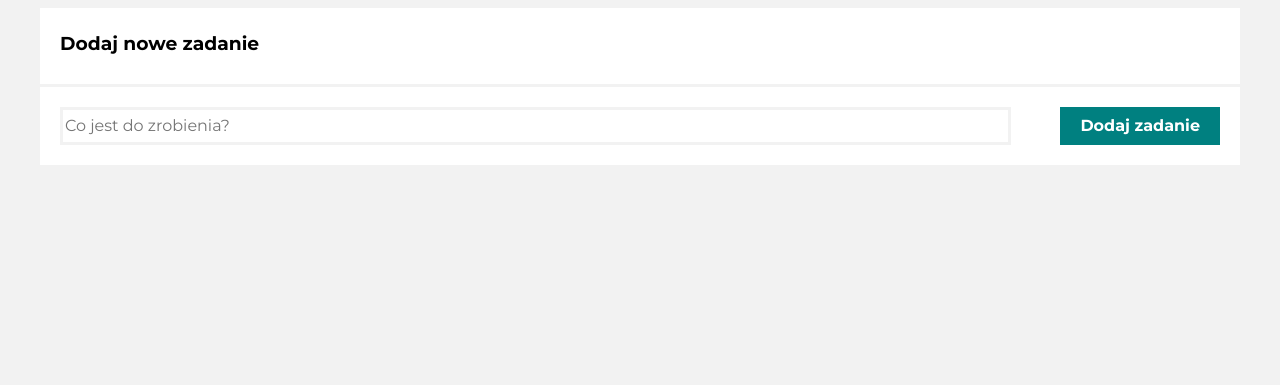
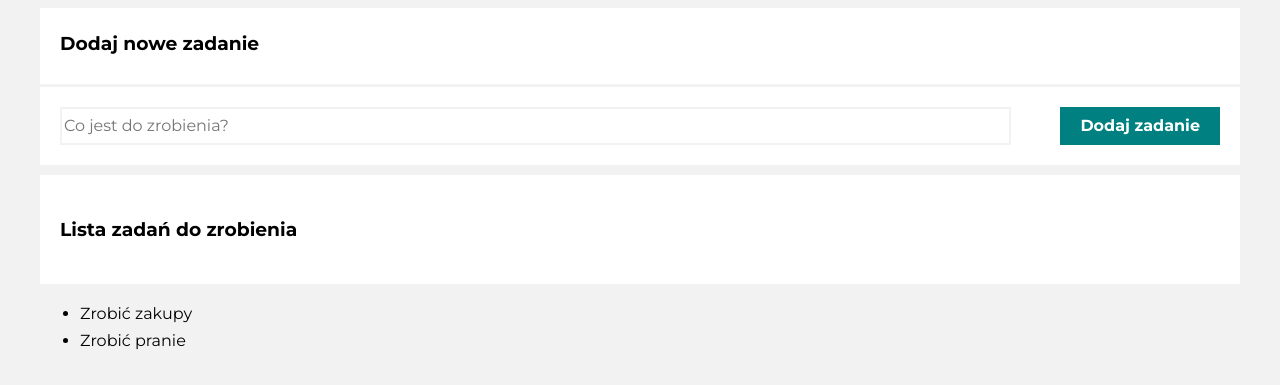
Before and after one commit to tomecky1/TODO-LIST, a plain HTML site: page index.html in a window 1280 px wide. Shown: the part 119-504 px from the top of the page. Drawn offline with nearby package versions, Linux system fonts and the light colour scheme.

Commit message:
added first todo list logic

```diff
--- a/css/style.css
+++ b/css/style.css
@@ -42,7 +42,7 @@ body {
 }
 
 .form__input {
-    border: 3px solid #f2f2f2;
+    border: 2px solid #f2f2f2;
     width: 82%;
 }
 
@@ -54,3 +54,9 @@ body {
     padding: 10px 20px;
     cursor: pointer;
 }
+
+.todoList {
+    padding: 20px;
+    margin-top: 10px;
+    background-color: #fff;
+}
--- a/index.html
+++ b/index.html
@@ -9,6 +9,7 @@
 <link href="https://fonts.googleapis.com/css2?family=Montserrat:ital,wght@0,400;0,700;1,400&display=swap" rel="stylesheet">
 <link rel="stylesheet" href="https://cdnjs.cloudflare.com/ajax/libs/normalize/8.0.1/normalize.css" integrity="sha512-oHDEc8Xed4hiW6CxD7qjbnI+B07vDdX7hEPTvn9pSZO1bcRqHp8mj9pyr+8RVC2GmtEfI2Bi9Ke9Ass0as+zpg==" crossorigin="anonymous" referrerpolicy="no-referrer" />
 <link rel="stylesheet" href="css/style.css">
+<script defer src="js/script.js"></script>
 </head>
 <body>
     <div class="container">
@@ -20,7 +21,10 @@
                 <button class="form__button js-button">Dodaj zadanie</button>
             </form>
         </div>
-        <ul class="list js-tasks">
+        <div class="todoList js-todoList">
+            <h3>Lista zadań do zrobienia</h3>
+        </div>
+        <ul class="list js-list">
 
         </ul>
     </div>
--- /dev/null
+++ b/js/script.js
@@ -0,0 +1,36 @@
+{
+    const tasks = [
+        {
+            content: "Zrobić zakupy",
+            done: false,
+        },
+        {
+            content: "Zrobić pranie",
+            done: true,
+        },
+    ];
+
+    const render = () => {
+        let htmlString = "";
+        for (const task of tasks) {
+            htmlString = htmlString += `
+            <li>
+                ${task.content}
+            </li>
+            `;
+        }
+
+        document.querySelector(".js-list").innerHTML = htmlString;
+    };
+
+
+
+
+
+    const init = () => {
+        render();
+
+    };
+
+    init();
+}
```
